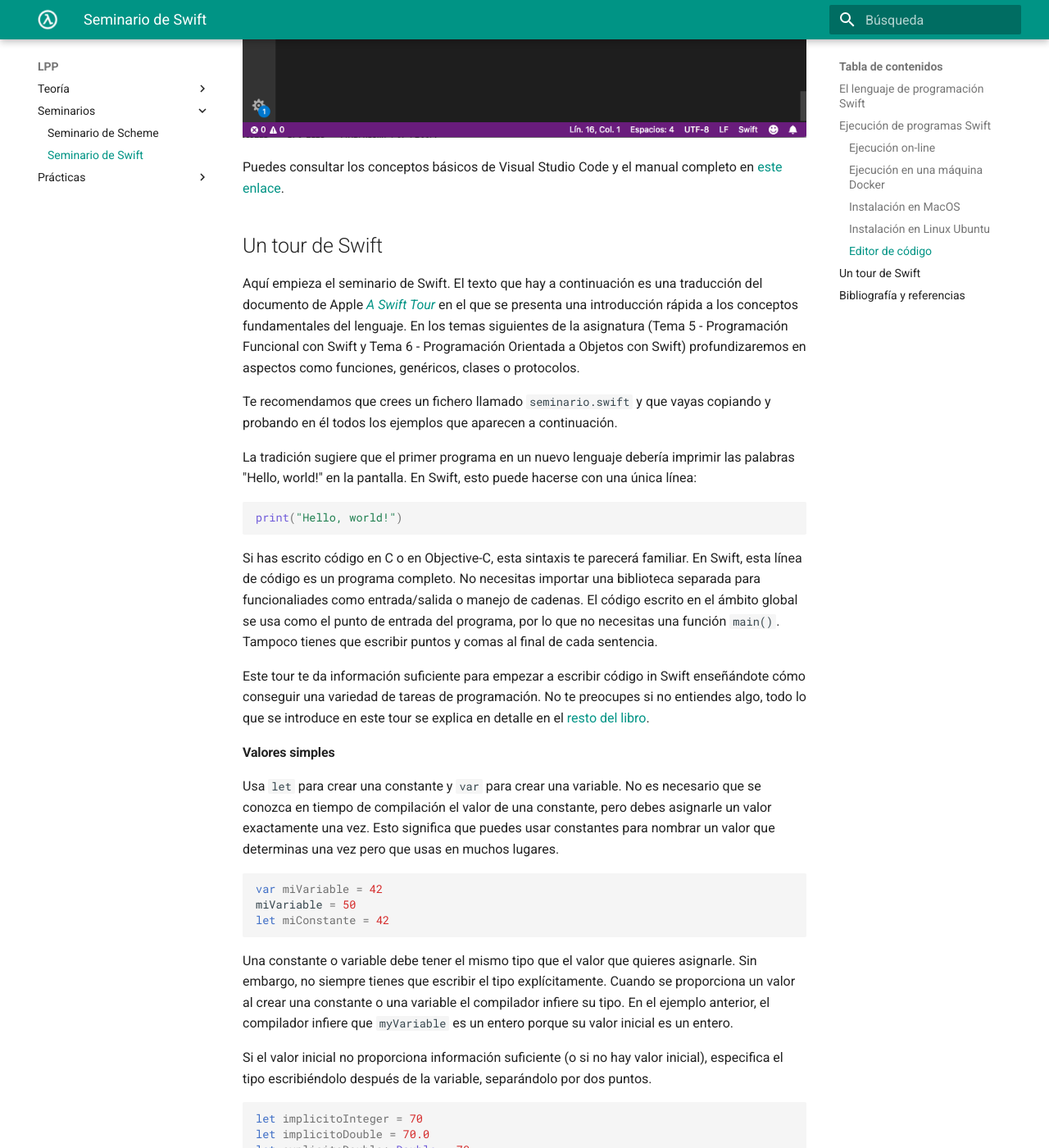
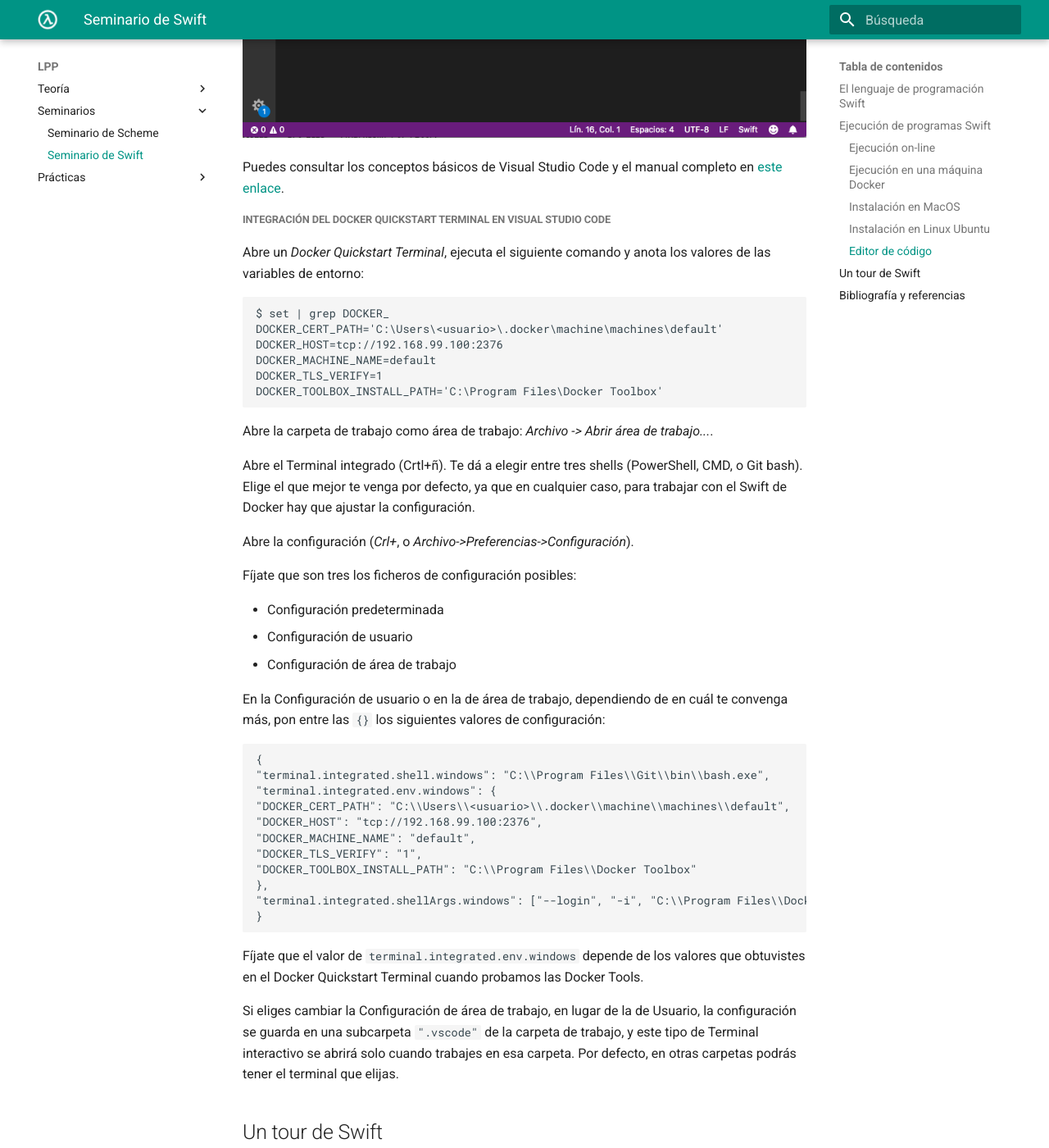
Before and after one commit to domingogallardo/apuntes-lpp, an MkDocs documentation site: the page built from docs/seminarios/seminario2-swift/seminario2-swift.md, in a window 1280 px wide and 1400 px high, scrolled down 5906 px. Shown: the whole window at 82% size. Built offline with MkDocs 1.6.1 and Material for MkDocs 9.7.7, drawn with Linux system fonts in a browser that asks for light colours.

Commit message:
Docker Toolbox

````diff
--- a/docs/seminarios/seminario2-swift/seminario2-swift.md
+++ b/docs/seminarios/seminario2-swift/seminario2-swift.md
@@ -278,6 +278,60 @@ terminal.
 
 Puedes consultar los conceptos básicos de Visual Studio Code y el
 manual completo en [este enlace](https://code.visualstudio.com/docs).
+
+##### Integración del Docker Quickstart Terminal en Visual Studio Code
+
+Abre un _Docker Quickstart Terminal_, ejecuta el siguiente comando y
+anota los valores de las variables de entorno:
+
+```
+$ set | grep DOCKER_
+DOCKER_CERT_PATH='C:\Users\<usuario>\.docker\machine\machines\default'
+DOCKER_HOST=tcp://192.168.99.100:2376
+DOCKER_MACHINE_NAME=default
+DOCKER_TLS_VERIFY=1
+DOCKER_TOOLBOX_INSTALL_PATH='C:\Program Files\Docker Toolbox'
+```
+
+Abre la carpeta de trabajo como área de trabajo: _Archivo -> Abrir área de trabajo..._.
+
+Abre el Terminal integrado (Crtl+ñ). Te dá a elegir entre tres shells
+(PowerShell, CMD, o Git bash). Elige el que mejor te venga por
+defecto, ya que en cualquier caso, para trabajar con el Swift de
+Docker hay que ajustar la configuración.
+
+Abre la configuración (_Crl+_, o _Archivo->Preferencias->Configuración_).
+
+Fíjate que son tres los ficheros de configuración posibles:
+
+- Configuración predeterminada
+- Configuración de usuario
+- Configuración de área de trabajo
+
+En la Configuración de usuario o en la de área de trabajo, dependiendo de en
+cuál te convenga más, pon entre las `{}` los siguientes valores de configuración:
+
+```
+{
+"terminal.integrated.shell.windows": "C:\\Program Files\\Git\\bin\\bash.exe",
+"terminal.integrated.env.windows": {
+"DOCKER_CERT_PATH": "C:\\Users\\<usuario>\\.docker\\machine\\machines\\default",
+"DOCKER_HOST": "tcp://192.168.99.100:2376",
+"DOCKER_MACHINE_NAME": "default",
+"DOCKER_TLS_VERIFY": "1",
+"DOCKER_TOOLBOX_INSTALL_PATH": "C:\\Program Files\\Docker Toolbox"
+},
+"terminal.integrated.shellArgs.windows": ["--login", "-i", "C:\\Program Files\\Docker Toolbox\\start.sh"]
+}
+```
+
+Fíjate que el valor de `terminal.integrated.env.windows` depende de los valores que
+obtuvistes en el Docker Quickstart Terminal cuando probamos las Docker Tools.
+
+Si eliges cambiar la Configuración de área de trabajo, en lugar de la de Usuario,
+la configuración se guarda en una subcarpeta `".vscode"` de la carpeta de trabajo,
+y este tipo de Terminal interactivo se abrirá solo cuando trabajes en esa carpeta.
+Por defecto, en otras carpetas podrás tener el terminal que elijas.
 
 ## Un tour de Swift
 
````
